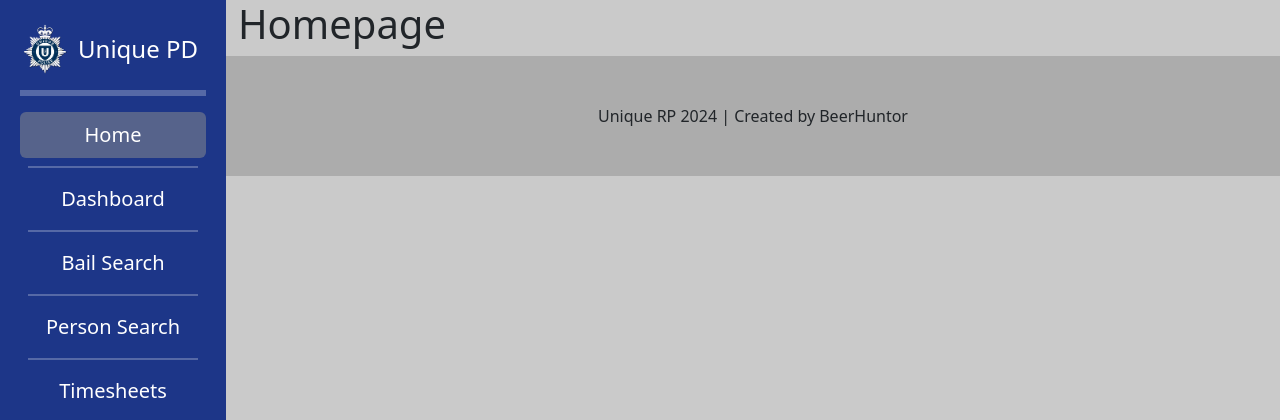
After one commit to BeerHuntor/bail-app, a Django app: template templates/index.html in a window 1280 px wide. The commit adds this page. Shown: the top 420 px of the page. Run offline with Django 5.2, Linux system fonts and the light colour scheme; the template is opened without the code that fills it, so the values that code supplies are empty; some web fonts are replaced.

Commit message:
Created index.html page

```diff
--- a/templates/base-sidebar.html
+++ b/templates/base-sidebar.html
@@ -60,7 +60,7 @@
                 </div>
             </div>
             <!--MAIN CONTENT-->
-            <div class="col">
+            <div class="col ">
                 {% block content %}
 
                 {% endblock content %}
--- /dev/null
+++ b/templates/index.html
@@ -0,0 +1,7 @@
+{% extends "base-sidebar.html" %}
+
+{% block pagetitle %}Home{% endblock pagetitle %}
+
+{% block content %}
+    <h1>Homepage</h1>
+{% endblock content %}
```
Also changed, not shown: db.sqlite3 (added).
